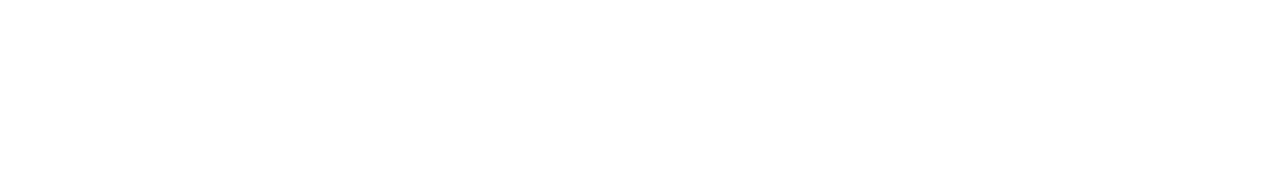
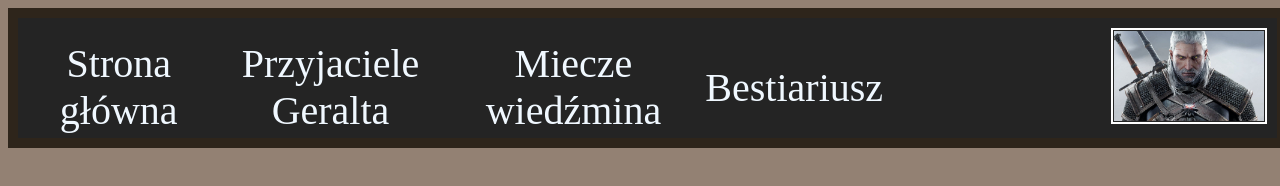
Before and after one commit to mrValtiel/Projekt-HTML, a plain HTML site: page Projekt HTML/index.html in a window 1280 px wide. Drawn offline with Linux system fonts and the light colour scheme.

Commit message:
Navbar, icons

```diff
--- a/PRDOM3/prdom3.html
+++ b/PRDOM3/prdom3.html
@@ -3,15 +3,17 @@
 <head>
     <meta charset="UTF-8">
     <title>Zadanie domowe 3</title>
+    <link rel="Stylesheet" type="text/css" href="style.css" />
+    <link href="https://fonts.googleapis.com/css?family=Permanent+Marker" rel="stylesheet">
     <style>
         body {background-color: #c5e72b}
     </style>
 </head>
 <body>
     <center>
-        <p>Zdjęciątko   -   Incepcja&trade;</p>
+        <p id="big">zdjęciątko   -   incepcja&trade;</p>
         <img src="image1.jpg" alt="incepcja"><br />
-        <p>Muzyczka</p>
+        <p id="space">Muzyczka</p>
         <audio controls>
             <source src="song1.mp3" type="audio/mpeg">
         </audio><br />
@@ -19,20 +21,20 @@
         <video autoplay loop controls width="720" height="480">
             <source src="video1.mp4" type="video/mp4">
         </video>
-        <p>A oto i wiedza tajemna:</p>
+        <p id="shadow">A oto i wiedza tajemna:</p>
         <p>&forall; x&isin;R  x=x</p>
         <br /><br />
         <p>&spades;&clubs;&hearts;&diams; Wanna play cards? &spades;&clubs;&hearts;&diams;</p>
         <br /><br />
         <iframe src="https://pl.wikipedia.org/wiki/Czekolada" height="500" width="800"></iframe>
-        <p>Powyżej mamy bardzo ciekawy artykuł poświęcony sensowi życia</p>
+        <p style="font-size: 20px; text-align: center;">Powyżej mamy bardzo ciekawy artykuł poświęcony sensowi życia</p>
         <br /><br />
         <iframe src="http://bratpol.com.pl/19363-thickbox_default/ibanez-am93-ays-gitara-elektryczna.jpg" height="500" width="800" name="gitary"></iframe>
         <br />
         <p>
-            <a href="https://guitarcenter.pl/catalog/gitara/gitary/gitary-elektryczne/esp-ltd-ax-50-blks" target="gitary">Gitara marzeń   |</a>
-            <a href="https://guitarcenter.pl/catalog/esp/gitara/gitary/gitary-elektryczne/esp-ltd-f-50-blk" target="gitary"> Druga boska gitara   |</a>
-            <a href="https://www.musiccenter.com.pl/product/195/boss-od-3-overdrive-efekt-do-gitary-elektrycznej.html" target="gitary"> I fajny efekt</a>
+            <a href="https://guitarcenter.pl/catalog/images/AX50BLKS.jpg?pID=1214" target="gitary">Gitara marzeń |</a>
+            <a href="https://guitarcenter.pl/catalog/images/F-50_BLK.jpg?pID=840" target="gitary"> Druga boska gitara |</a>
+            <a href="https://static.musiccenter.com.pl/images/products/195/od3-overdrive_1_p.jpg" target="gitary"> I fajny efekt</a>
         </p>
     </center>
 </body>
--- /dev/null
+++ b/PRDOM3/style.css
@@ -0,0 +1,18 @@
+p {
+    font-family: 'Permanent Marker', cursive;
+    font-size: 25px;
+}
+a {
+    text-decoration: none;
+    color: rgba(32, 58, 255, 0.81);
+}
+#big {
+    text-transform: uppercase;
+    white-space: pre-wrap;
+}
+#shadow {
+    text-shadow: 4px 4px 5px grey;
+}
+#space {
+    letter-spacing: 5px;
+}
--- a/Projekt HTML/index.html
+++ b/Projekt HTML/index.html
@@ -1 +1,22 @@
 <!doctype html>
+<html>
+<head>
+    <meta charset="utf-8">
+    <title>Strona główna</title>
+    <link rel="stylesheet" type="text/css" href="style.css" />
+    <link rel="icon" type="image/x-icon" href="icon_index.jpg" />
+</head>
+<body>
+    <div class="navbar">
+        <table class="navbar_table">
+            <tr>
+                <td class="navbar_field"><a href="index.html" class="navbar_link">Strona główna</a></td>
+                <td class="navbar_field"><a href="friends.html" class="navbar_link">Przyjaciele Geralta</a></td>
+                <td class="navbar_field"><a href="swords.html" class="navbar_link">Miecze wiedźmina</a></td>
+                <td class="navbar_field"><a href="beasts.html" class="navbar_link">Bestiariusz</a></td>
+            </tr>
+        </table>
+        <img src="geralt_nav.jpg" alt="Geralt z Rivii" id="navbar_pic" />
+    </div>
+</body>
+</html>
--- /dev/null
+++ b/Projekt HTML/style.css
@@ -0,0 +1,35 @@
+body {
+    background-color: #938173;
+}
+.navbar {
+    width: 98%;
+    height: 100px;
+    border: solid;
+    border-width: 10px;
+    border-color: #2e251b;
+    background-color: #242424;
+    padding: 10px;
+}
+.navbar_table {
+    display: inline-block;
+    height: 90px;
+    width: 70%;
+}
+.navbar_field {
+    text-align: center;
+    padding: 10px;
+}
+.navbar_link {
+    text-decoration: none;
+    font-size: 40px;
+    color: aliceblue;
+}
+#navbar_pic {
+    display: inline-block;
+    float: right;
+    height: 90px;
+    border: solid;
+    border-width: 2px;
+    border-color: #ffffff;
+    padding: 1px;
+}
--- a/Zajecia 5/style.css
+++ /dev/null
@@ -1,4 +0,0 @@
-div {
-    font-size: 20px;
-    font-family: 'Vollkorn SC', serif;
-}
```
Also changed, not shown: Projekt HTML/beasts.html (+21 -0 lines), Projekt HTML/friends.html (+21 -0 lines), Projekt HTML/swords.html (+21 -0 lines), Zajecia 5/warsztaty5.html (deleted, +0 -25 lines), Projekt HTML/geralt_nav.jpg (added), Projekt HTML/icon_beasts.jpg (added), Projekt HTML/icon_friends.jpg (added), Projekt HTML/icon_index.jpg (added), Projekt HTML/icon_swords.JPG (added), prdom1git.txt (added).
